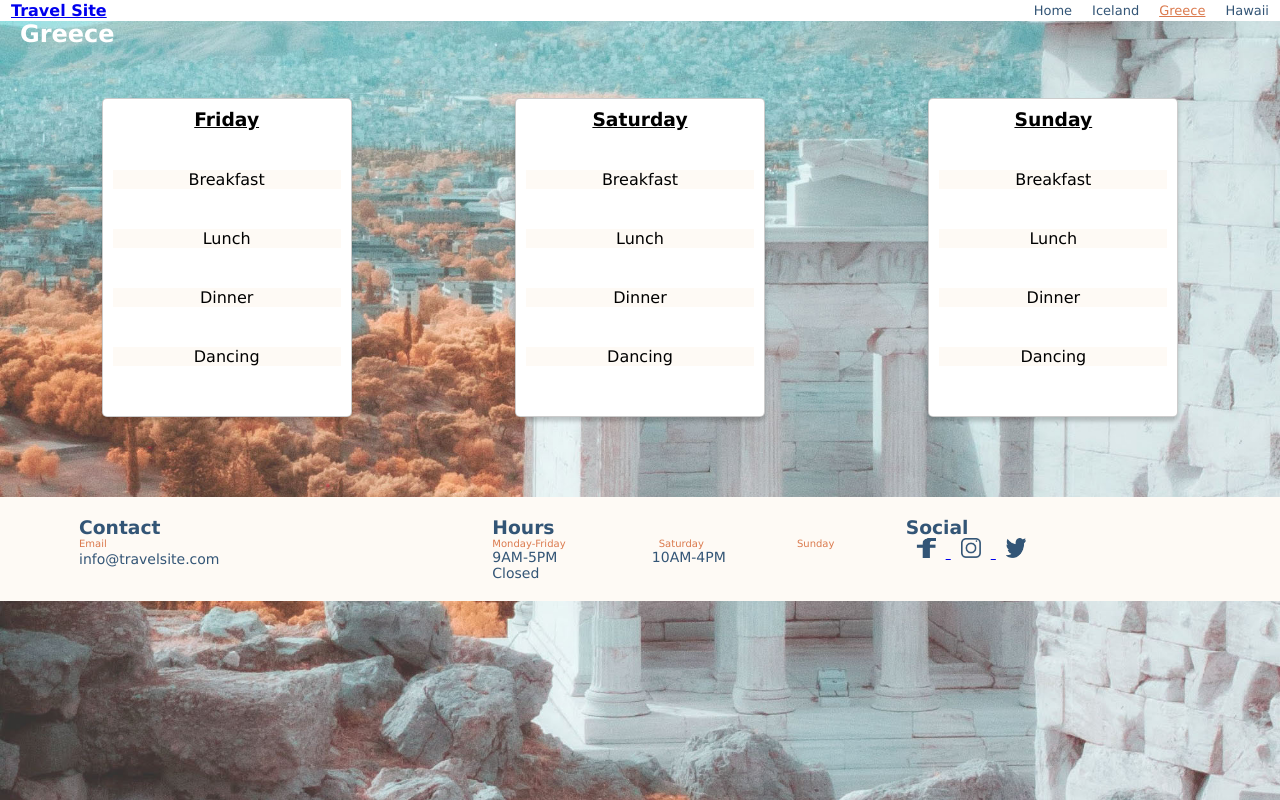
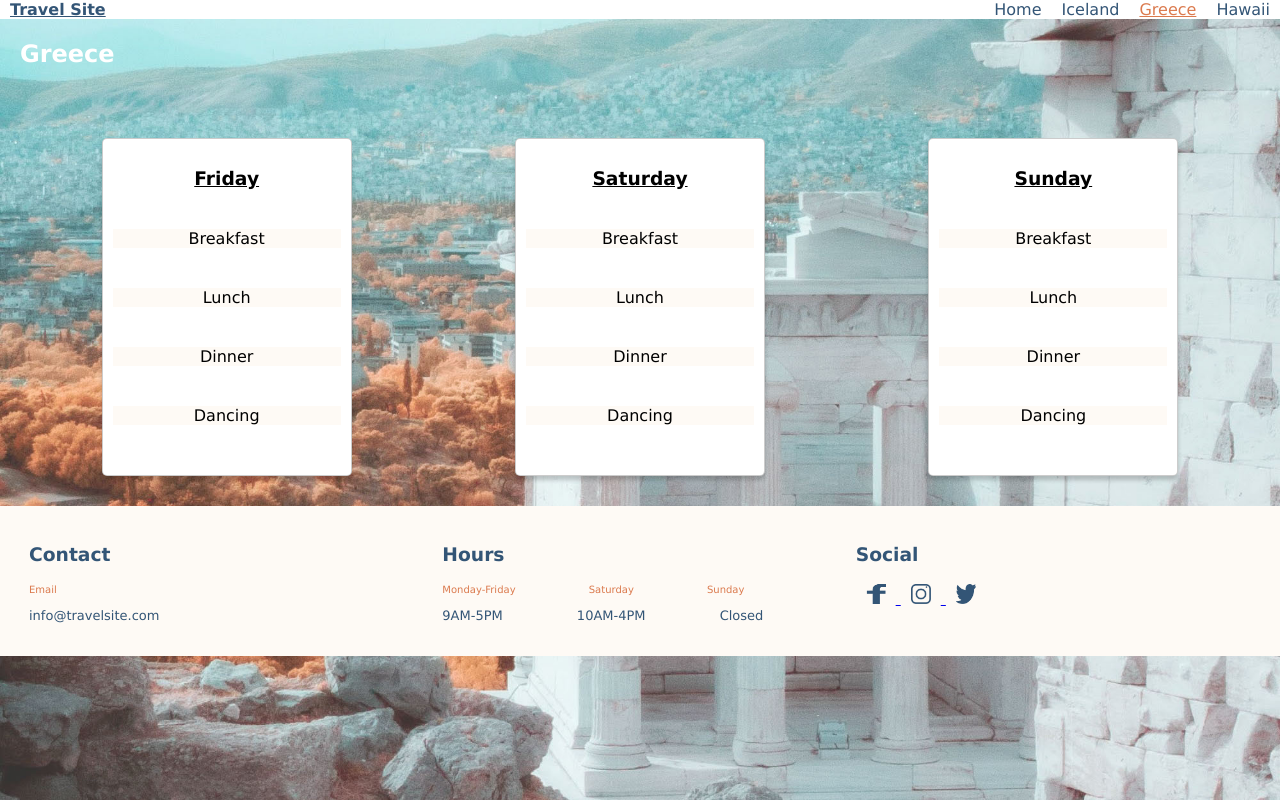
Before and after one commit to SoftwareMack/donald-mack-travelsite, a plain HTML site: page pages/greece.html in a window 1280 px wide. Drawn offline with Linux system fonts and the light colour scheme.

Commit message:
Travel site changes

```diff
--- a/css/destinations.css
+++ b/css/destinations.css
@@ -1,62 +1,3 @@
-* {
-  margin: 0;
-  padding: 0;
-  box-sizing: border-box;
-}
-
-body {
-  font-family: Verdana;
-}
-
-header {
-  display: flex;
-  justify-content: space-between;
-  align-items: center;
-  background-color: #FFFFFF;
-  position: fixed;
-  top: 0;
-  right: 0;
-  left: 0;
-  margin-top:2 ;
-  padding: 1px;
-}
-
-nav ul {
-  list-style-type: none;
-  margin: 0;
-  padding: 0;
-  display: flex;
-  margin-right: 40px;
-  font-size:13px ;
-}
-
-.nav-list {
-  color: #000000;
-  font-size: 13px;
-}
-
-nav a {
-  text-decoration: none;
-  color: #335576;
-  padding: 10px;
-}
-
-nav a.active {
-  text-decoration: underline;
-  color: #DB7A4E;
-}
-
-nav a:hover {
-  text-decoration: underline;
-  color: #DB7A4E;
-}
-
-.logo {
-  color: #335576;
-  margin-left: 40px;
-  font-weight: bold;
-}
-
 .destination-header {
     text-align: left;
     padding: 20px;
@@ -80,8 +21,6 @@ nav a:hover {
   .itinerary p {
     background-color: #FEFAF5;
   }
-
-
 
   .day-cards {
     display: flex;
@@ -128,70 +67,10 @@ body.greece {
     background-position: center;
   }
 
-footer {
-  display: flex;
-  justify-content: space-between;
-  background-color: #FEFAF5;
-  padding: 20px;
-  position: relative;
-  bottom: 0px;
-  right: 0px;
-  left: 0px;
-  top: 50px;
-}
 
-.footer-section {
-  flex: 1;
-  padding-left: 59px;
-}
-
-.footer-section h3 {
-  color: #335576;
-}
-
-.footer-section p {
-  color: #335576;
-}
-
-.footer-icons img {
-  margin-right: 10px;
-}
-
-.footer-section.contact-info p,
-.footer-section.hours p {
-  color: #DB7A4E;
-  font-size: 10px;
-}
-
-.footer-section.contact-info .email-address {
-  color: #335576;
-  font-size: 14px;
-}
-.footer-section.hours .business-hours {
-  color: #335576;
-  font-size: 14px;
-}
-
-.footer-section.contact-info .email-address.unique-email {
-  color: #335576;
-  font-size: 13px;
-}
-
-.footer-section.hours .unique-hours-different {
-  color: #335576;
-  font-size: 12px;
-}
 
   .footer-icons img {
     width: 20px;
     height: 20px;
     margin-left: 10px;
   }
-
-.hours-info {
-  word-spacing: 90px;
-}
-
-.hours-info span {
-  margin-right: px;
-}
--- a/css/getstarted.css
+++ b/css/getstarted.css
@@ -1,53 +1,5 @@
-body {
-    font-family: Verdana;
-    margin: 0;
-    padding: 0;
-  }
-
-  header {
-    display: flex;
-    justify-content: space-between;
-    align-items: center;
-    background-color: #FFFFFF;
-    position: fixed;
-    top: 0;
-    right: 0;
-    left: 0;
-  }
-
-  nav ul {
-    list-style-type: none;
-    margin: 0;
-    padding: 0;
-    display: flex;
-  }
-
-  .nav-list {
-    color: #000;
-    font-size: 13px;
-  }
 
 
-  nav a {
-    text-decoration: none;
-    color: #335576;
-    padding: 10px;
-  }
-
-  nav a.active {
-    text-decoration: underline;
-    color: #DB7A4E;
-  }
-
-  nav a:hover {
-    text-decoration: underline;
-    color: #DB7A4E;
-  }
-
-  .logo {
-    color: #335576;
-    margin-left: 10px;
-  }
 
   .get-started-content {
     text-align: center;
@@ -59,58 +11,7 @@ body {
   }
 
   footer {
-    display: flex;
-    justify-content: space-between;
-    background-color: #FEFAF5;
-    padding: 20px;
-    position: relative;
-    bottom: 0;
-    right: 0;
-    left: 0;
-    top: 130px;
-  }
-
-  .footer-section {
-    flex: 1;
-    padding-left: 59px;
-  }
-
-  .footer-section h3 {
-    color: #335576;
-  }
-
-  .footer-section p {
-    color: #335576;
-    margin: 0;
-  }
-
-  .footer-icons img {
-    margin-right: 10px;
-  }
-
-  .footer-section.contact-info p,
-  .footer-section.hours p {
-    color: #DB7A4E;
-    font-size: 10px;
-  }
-
-  .footer-section.contact-info .email-address {
-    color: #335576;
-    font-size: 14px;
-  }
-  .footer-section.hours .business-hours {
-    color: #335576;
-    font-size: 14px;
-  }
-
-  .footer-section.contact-info .email-address.unique-email {
-    color: #335576;
-    font-size: 13px;
-  }
-
-  .footer-section.hours .unique-hours-different {
-    color: #335576;
-    font-size: 12px;
+    top: 120px;
   }
 
   .footer-icons img {
@@ -119,11 +20,3 @@ body {
 
     margin-left: 10px;
   }
-
-  .hours-info {
-    word-spacing: 90px;
-  }
-
-  .hours-info span {
-    margin-right: px;
-  }
--- a/css/global.css
+++ b/css/global.css
@@ -21,7 +21,10 @@ nav ul {
     padding: 0;
     display: flex;
   }
-
+  header .logo a {
+    font-weight: bold;
+    color: #335576;
+  }
   .nav-list {
     color: #000;
     font-size: 13px;
@@ -57,13 +60,13 @@ footer {
 
   .footer-section {
     flex: 1;
-  padding-left: 59px;
+    padding-left: 9px;
   }
 
   .footer-section h3,
   .footer-section p {
     color: #335576;
-  margin: 0;
+    margin: 20;
   }
 
   .footer-icons img {
@@ -81,11 +84,11 @@ footer {
   .footer-section.contact-info .email-address.unique-email,
   .footer-section.hours .unique-hours-different {
     color: #335576;
-  font-size: 14px;
+    font-size: 13px;
   }
 
   .hours-info {
-  word-spacing: 90px;
+    word-spacing: 70px;
   }
 
   .hours-info span {
--- a/css/main.css
+++ b/css/main.css
@@ -3,54 +3,15 @@ header .logo a {
     color: #335576;
   }
 
-body {
-  font-family: Verdana;
-}
-
   header {
-  display: flex;
-  justify-content: space-between;
-  align-items: center;
-  background-color: #FFFFFF;
-  position: fixed;
-  top: 0;
-  right: 0;
-  left: 0;
     padding: 8px;
   }
 
   nav ul {
-  list-style-type: none;
-  margin: 0;
-  padding: 0;
-  display: flex;
     margin-right: 40px ;
   }
 
-.nav-list {
-  color: #000000;
-  font-size: 13px;
-}
-
-
-nav a {
-  text-decoration: none;
-  color: #335576;
-  padding: 10px;
-}
-
-nav a.active {
-  text-decoration: underline;
-  color: #DB7A4E;
-}
-
-nav a:hover {
-  text-decoration: underline;
-  color: #DB7A4E;
-}
-
   .logo {
-  color: #335576;
     margin-left: 40px;
   }
 
@@ -60,7 +21,7 @@ nav a:hover {
     align-items: center;
     background-color: #FEFAF5;
     text-align: left;
-  padding: 20px;
+    padding: 30px;
   }
 
   .hero-content {
@@ -147,69 +108,8 @@ nav a:hover {
     background-color: transparent;
     color: #FFFFFF;
   }
-
-footer {
-  display: flex;
-  justify-content: space-between;
-  background-color: #FEFAF5;
-  padding: 20px;
-  position: relative;
-  bottom: 0;
-  right: 0;
-  left: 0;
-}
-
-.footer-section {
-  flex: 1;
-  padding-left: 59px;
-}
-
-.footer-section h3 {
-  color: #335576;
-}
-
-.footer-section p {
-  color: #335576;
-  margin: 0;
-}
-
-
-
-.footer-section.contact-info p,
-.footer-section.hours p {
-  color: #DB7A4E;
-  font-size: 10px;
-}
-
-.footer-section.contact-info .email-address {
-  color: #335576;
-  font-size: 14px;
-}
-.footer-section.hours .business-hours {
-  color: #335576;
-  font-size: 14px;
-}
-
-.footer-section.contact-info .email-address.unique-email {
-  color: #335576;
-  font-size: 13px;
-}
-
-.footer-section.hours .unique-hours-different {
-  color: #335576;
-  font-size: 12px;
-}
-
   .footer-icons img {
     width: 20px;
     height: 20px;
     margin-left: 10px;
   }
-
-.hours-info {
-  word-spacing: 90px;
-}
-
-.hours-info span {
-  margin-right: px;
-}
```
Also changed, not shown: index.html (+1 -1 lines), pages/get-started.html (+1 -2 lines), 1 other file. Lines whose indentation alone changed are shown as unchanged.
